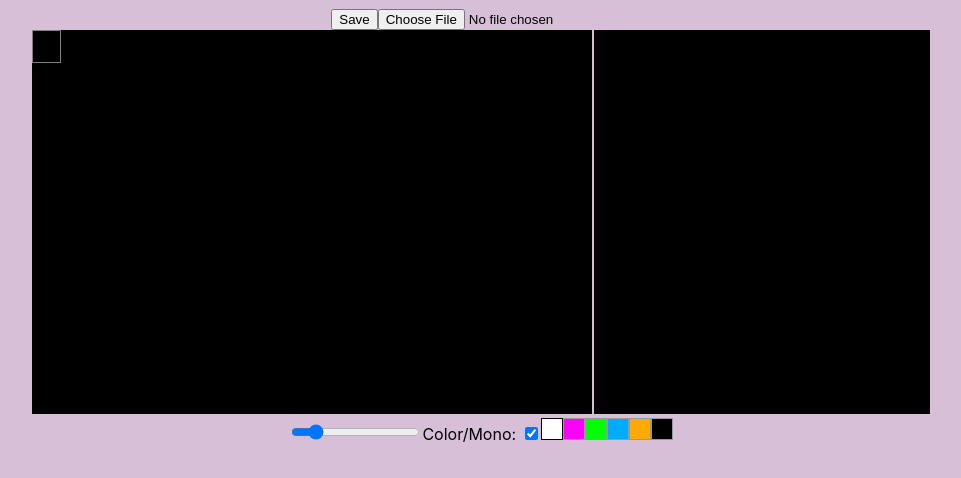
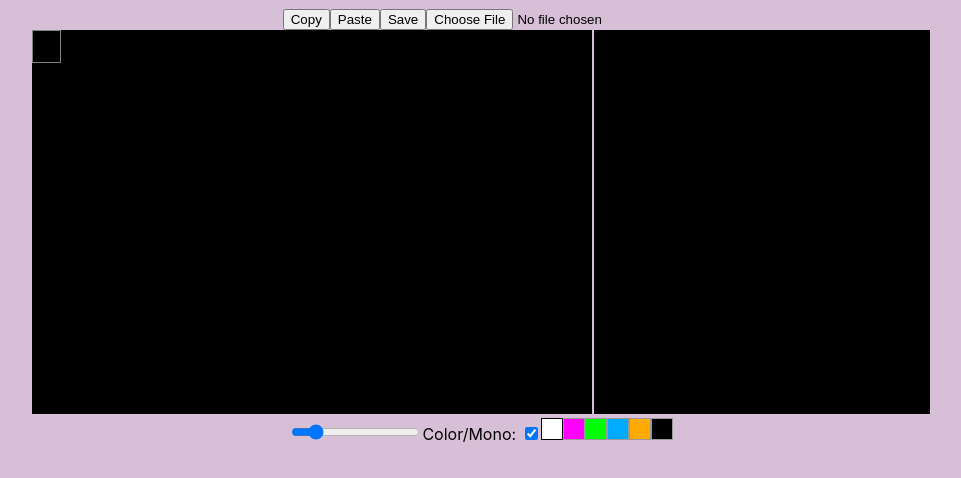
Before and after one commit to nicolebranagan/hiresiarch, a React (Create React App) app: page / in a window 1280 px wide. Shown: the top 478 px of the page, without its empty margins (159-1120 px from the left). Built offline with nearby package versions, Linux system fonts and the light colour scheme.

Commit message:
Add primitive copy-paste functionality

```diff
--- a/src/Records.js
+++ b/src/Records.js
@@ -4,3 +4,9 @@ export const HiresRowRecord = Record({
   pixels: null,
   offsets: null,
 }, 'HiresRowRecord');
+
+export const CopyDataRecord = Record({
+  rows: null,
+  x: null,
+  width: null,
+})
--- a/src/components/HiresContainer.js
+++ b/src/components/HiresContainer.js
@@ -1,7 +1,7 @@
 import React, { PureComponent } from 'react';
 import { fromJS, List } from 'immutable';
 import { HIRES_WIDTH, HIRES_BYTE_WIDTH, HIRES_HEIGHT, Colors, ColorCodes } from '../Constants';
-import { HiresRowRecord } from '../Records';
+import { HiresRowRecord, CopyDataRecord } from '../Records';
 import SelectorBox from './SelectorBox';
 import DrawingBox from './DrawingBox';
 import ControlRow from './ControlRow';
@@ -23,6 +23,7 @@ export default class HiresContainer extends PureComponent {
       startx: 0,
       starty: 0,
       drawingmult: 2,
+      copy: null,
     };
   }
 
@@ -51,6 +52,37 @@ export default class HiresContainer extends PureComponent {
       this.setState({data: LoadScreenData(e.target.result)})
     };
     fileReader.readAsText(file);
+  }
+
+  onCopy = () => {
+    const { data, startx, starty, drawingmult } = this.state;
+
+    const rowsToCopy = drawingmult * 8;
+    const colsToCopy = drawingmult * 7;
+
+    const copy = CopyDataRecord({
+      rows: data.slice(starty, starty+rowsToCopy),
+      x: startx,
+      width: colsToCopy
+    });
+    this.setState({copy});
+  }
+
+  onPaste = () => {
+    const { data, startx, starty, copy: { rows, x, width } } = this.state;
+    let newData = data;
+    for (let j = 0; j < rows.size; j++) {
+      const { pixels, offsets } = data.get(starty + j);
+      const newOffsets = offsets.splice(startx / 7, width / 7, ...(rows.get(j).offsets.slice(x/7, (x+width)/7).toArray()));
+      const newPixels = pixels.splice(startx, width, ...(rows.get(j).pixels.slice(x, (x+width)).toArray()));
+
+      const newRowData = new HiresRowRecord({
+        pixels: newPixels,
+        offsets: newOffsets,
+      });
+      newData = newData.set(starty + j, newRowData);
+    }
+    this.setState({data: newData});
   }
 
   onToggleColor = (event) => {
@@ -107,11 +139,12 @@ export default class HiresContainer extends PureComponent {
     return (
       <div>
         <div>
+          <button onClick={this.onCopy}>Copy</button>
+          <button onClick={this.onPaste}>Paste</button>
           <button onClick={() => {SaveScreenData(data)}}>Save</button>
           <input type="file"
             id="openFile" name="file"
             accept=".dat" onChange={this.onLoad}/>
-
         </div>
         <SelectorBox
           data={data}
```
